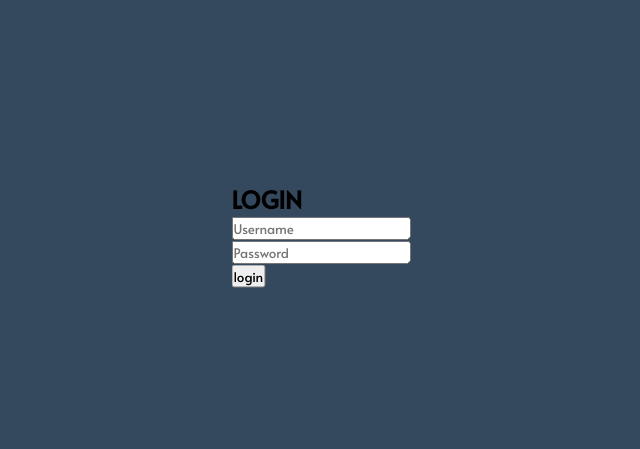
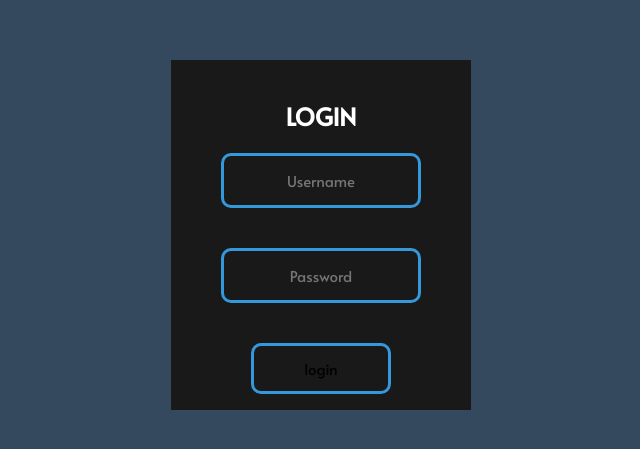
Before and after one commit to jim4067/blogit-frontend, a React (Create React App) app: page / in a window 1280 px wide. Shown: the part 165-614 px from the top of the page, without its empty margins (319-959 px from the left). Built offline with nearby package versions, Linux system fonts and the light colour scheme; no server answers.

Commit message:
feat: added a className to access the login form

```diff
--- a/src/components/LoginForm.js
+++ b/src/components/LoginForm.js
@@ -7,7 +7,7 @@ const LoginForm = ({ handleLogin, username, setUsername, password, setPassword }
 
 	return (
 		<div className="form-container" >
-			<form  onSubmit={handleLogin}>
+			<form className='login-form' onSubmit={handleLogin}>
 			<h2>LOGIN</h2>
 			<div>
 				<input placeholder="Username" id="username" type='text' name='username' value={username} onChange={({ target }) => setUsername(target.value)} />
```
